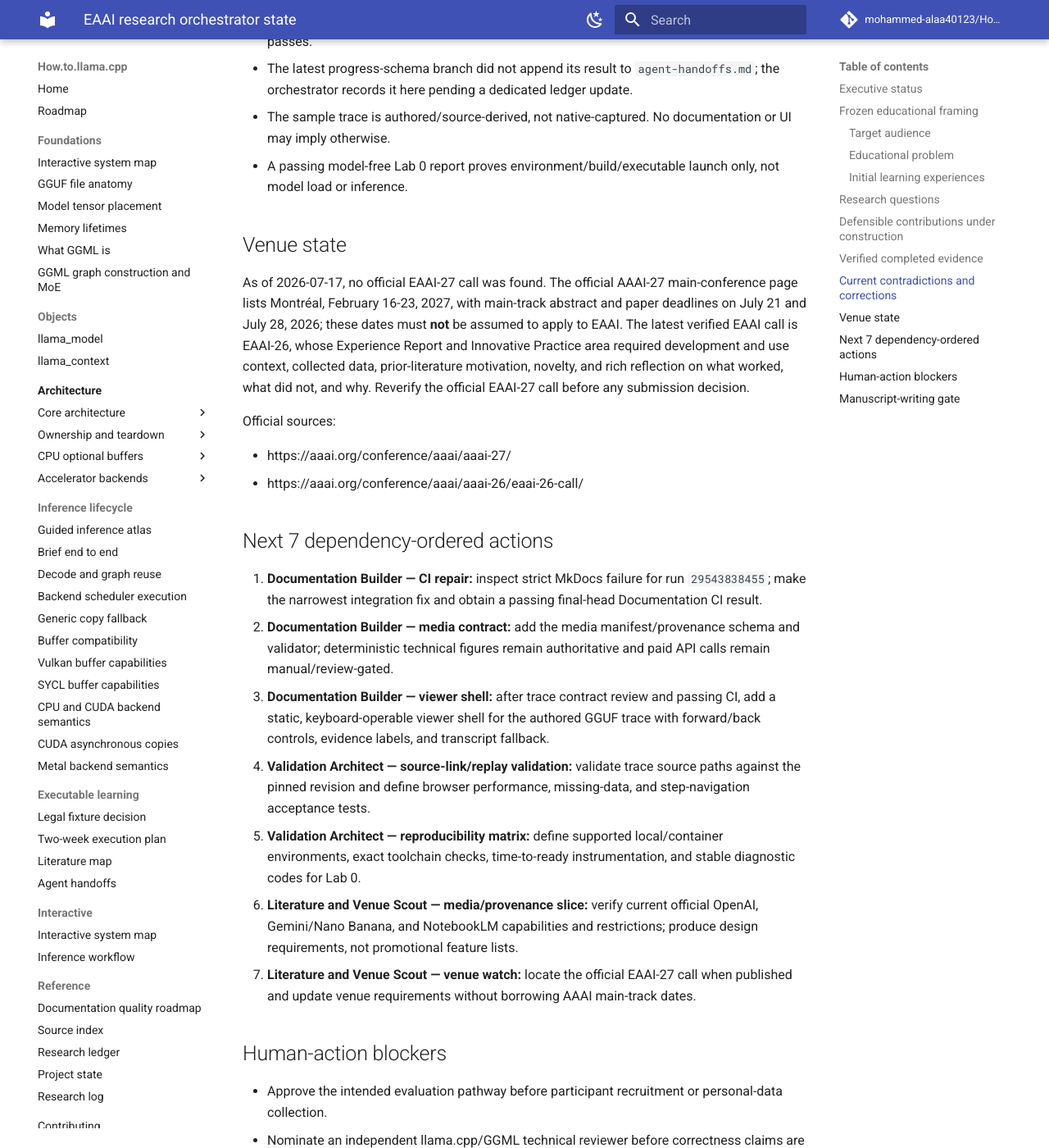
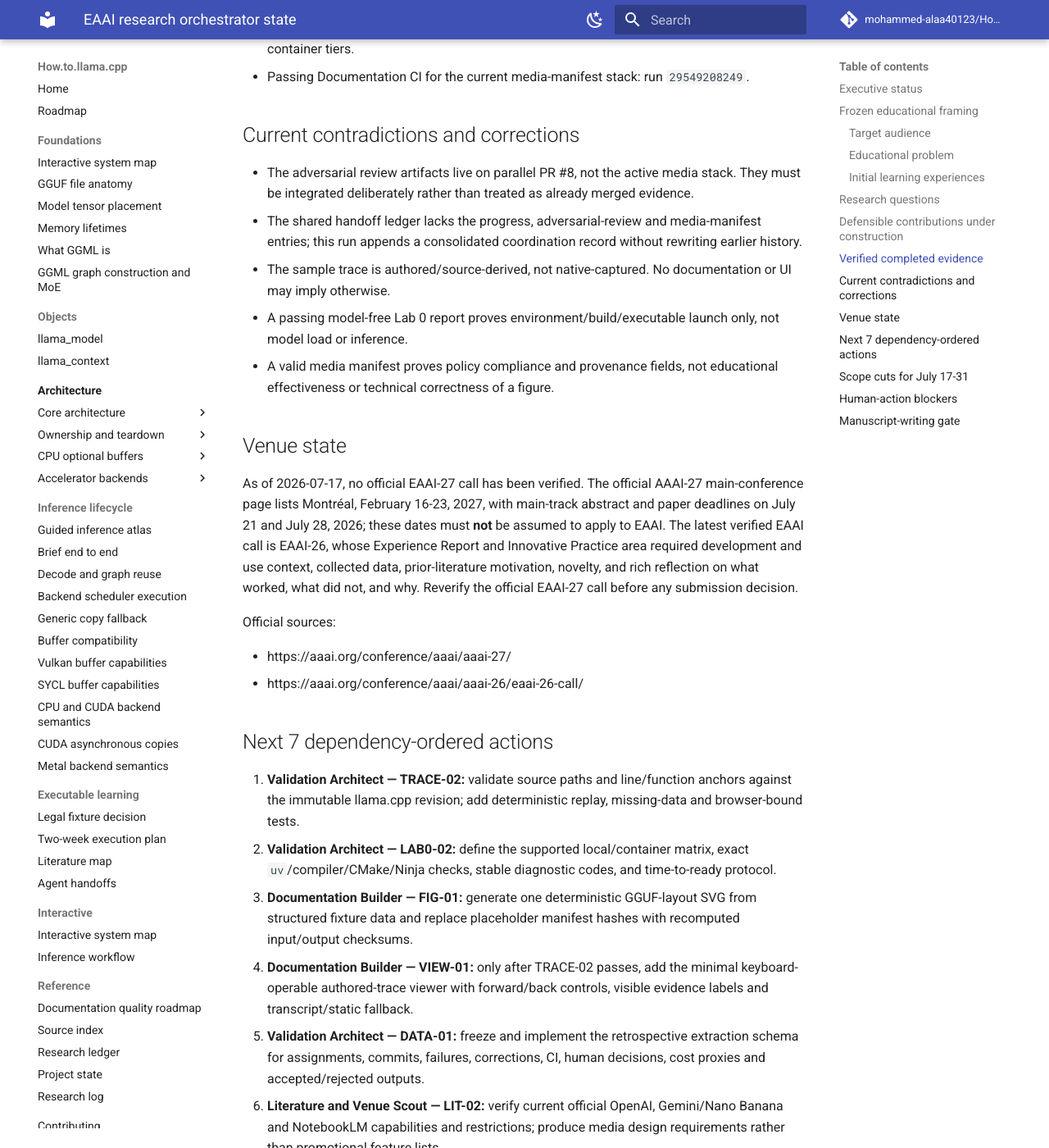
Before and after one commit to mohammed-alaa40123/How.to.llama.cpp, an MkDocs documentation site: the page built from docs/publication/orchestrator-state.md, in a window 1280 px wide and 1400 px high, scrolled down 2784 px. Shown: the whole window at 82% size. Built offline with MkDocs 1.6.1 and Material for MkDocs 9.7.7, drawn with Linux system fonts in a browser that asks for light colours; comment, search, counter and statistics services are not loaded; some of the changed text lies outside the part shown.

Commit message:
docs: refresh EAAI orchestration state after media CI

```diff
--- a/docs/publication/orchestrator-state.md
+++ b/docs/publication/orchestrator-state.md
@@ -1,6 +1,6 @@
 # EAAI research orchestrator state
 
-_Last updated: 2026-07-17 03:06 Africa/Cairo_
+_Last updated: 2026-07-17 06:01 Africa/Cairo_
 
 This file is the single source of truth for the EAAI experience-report preparation. It coordinates bounded repository work; it does not authorize manuscript drafting.
 
@@ -8,11 +8,13 @@
 
 **Phase:** Week 1 foundation — contracts, deterministic fixtures, schemas, and the smallest executable-learning vertical slice.
 
-**Overall judgment:** the project has a coherent educational-artifact direction and a useful repository-native agent case study, but it is not manuscript-ready. The strongest completed evidence is machine-checkable provenance and boundary enforcement. The weakest areas are actual learner/expert-use evidence, independent correctness review, baseline comparison, retrospective agent-workflow data, and a working end-to-end demo.
+**Overall judgment:** the project now has a coherent contract layer with passing commit-scoped CI through the media-manifest branch. The strongest evidence is machine-checkable separation of build, inference, authored/source-derived trace data, local progress, and deterministic versus generated media. The weakest areas remain learner/expert-use evidence, independent technical review, a fair workflow baseline, retrospective agent-workflow extraction, native/container reproducibility, and a coherent end-to-end demo.
 
-**Current stacked branch:** `agent/progress-schema-validation` at `82f3f8c7bdfaff1e33ffb4ea733422c07fa00ad5`.
+**Current stacked branch:** `agent/media-manifest-validation` at `bcb7555ef8b4e80817b5b812c35db6b1c6f7b9a9`.
 
-**Current CI state:** Documentation CI run `29543838455` failed only at strict MkDocs integration after all context, link, source-index, unit-test discovery, shell, Python-compilation, and asset-validation steps passed. This is a release blocker for the stacked branch and must be resolved before new viewer or media features are accepted.
+**Current CI state:** Documentation CI run `29549208249` completed successfully for the media-manifest branch. Strict MkDocs integration, unit tests, compilation and asset checks are therefore no longer the active blocker for the contract stack.
+
+**Parallel review state:** draft PR #8 contains an adversarial EAAI review package. Its findings are coordination evidence but are not yet integrated into the active stack. The review recommends rejection in the current evidence state and identifies major gaps in educational outcomes, workflow comparison, native reproducibility, viewer learning value and independent technical correctness review.
 
 ## Frozen educational framing
 
@@ -61,19 +63,22 @@
 - Deterministic 428-byte GGUF v3 generator, manifest, golden parse, checksum, alignment/range assertions, and corruption fixtures.
 - Lab 0 six-phase report contract and semantic validator.
 - Versioned executable-trace schema, authored GGUF-loading trace, replay/provenance validator, and malformed-input tests.
-- Versioned local-only learner-progress schema and privacy-minimizing validator on the latest stacked branch.
+- Versioned local-only learner-progress schema and privacy-minimizing validator.
+- Media asset manifest schema, semantic validator, deterministic authoritative example and generated-media safety boundaries.
 - Initial literature map supporting intentionally unequal browser, local-native, and cloud-container tiers.
+- Passing Documentation CI for the current media-manifest stack: run `29549208249`.
 
 ## Current contradictions and corrections
 
-- README/project-state still list trace and progress schemas as unfinished even though stacked PRs implement them. They must be updated only after the stack is integrated and CI passes.
-- The latest progress-schema branch did not append its result to `agent-handoffs.md`; the orchestrator records it here pending a dedicated ledger update.
+- The adversarial review artifacts live on parallel PR #8, not the active media stack. They must be integrated deliberately rather than treated as already merged evidence.
+- The shared handoff ledger lacks the progress, adversarial-review and media-manifest entries; this run appends a consolidated coordination record without rewriting earlier history.
 - The sample trace is authored/source-derived, not native-captured. No documentation or UI may imply otherwise.
 - A passing model-free Lab 0 report proves environment/build/executable launch only, not model load or inference.
+- A valid media manifest proves policy compliance and provenance fields, not educational effectiveness or technical correctness of a figure.
 
 ## Venue state
 
-As of 2026-07-17, no official EAAI-27 call was found. The official AAAI-27 main-conference page lists Montréal, February 16-23, 2027, with main-track abstract and paper deadlines on July 21 and July 28, 2026; these dates must **not** be assumed to apply to EAAI. The latest verified EAAI call is EAAI-26, whose Experience Report and Innovative Practice area required development and use context, collected data, prior-literature motivation, novelty, and rich reflection on what worked, what did not, and why. Reverify the official EAAI-27 call before any submission decision.
+As of 2026-07-17, no official EAAI-27 call has been verified. The official AAAI-27 main-conference page lists Montréal, February 16-23, 2027, with main-track abstract and paper deadlines on July 21 and July 28, 2026; these dates must **not** be assumed to apply to EAAI. The latest verified EAAI call is EAAI-26, whose Experience Report and Innovative Practice area required development and use context, collected data, prior-literature motivation, novelty, and rich reflection on what worked, what did not, and why. Reverify the official EAAI-27 call before any submission decision.
 
 Official sources:
 
@@ -82,13 +87,19 @@
 
 ## Next 7 dependency-ordered actions
 
-1. **Documentation Builder — CI repair:** inspect strict MkDocs failure for run `29543838455`; make the narrowest integration fix and obtain a passing final-head Documentation CI result.
-2. **Documentation Builder — media contract:** add the media manifest/provenance schema and validator; deterministic technical figures remain authoritative and paid API calls remain manual/review-gated.
-3. **Documentation Builder — viewer shell:** after trace contract review and passing CI, add a static, keyboard-operable viewer shell for the authored GGUF trace with forward/back controls, evidence labels, and transcript fallback.
-4. **Validation Architect — source-link/replay validation:** validate trace source paths against the pinned revision and define browser performance, missing-data, and step-navigation acceptance tests.
-5. **Validation Architect — reproducibility matrix:** define supported local/container environments, exact toolchain checks, time-to-ready instrumentation, and stable diagnostic codes for Lab 0.
-6. **Literature and Venue Scout — media/provenance slice:** verify current official OpenAI, Gemini/Nano Banana, and NotebookLM capabilities and restrictions; produce design requirements, not promotional feature lists.
-7. **Literature and Venue Scout — venue watch:** locate the official EAAI-27 call when published and update venue requirements without borrowing AAAI main-track dates.
+1. **Validation Architect — TRACE-02:** validate source paths and line/function anchors against the immutable llama.cpp revision; add deterministic replay, missing-data and browser-bound tests.
+2. **Validation Architect — LAB0-02:** define the supported local/container matrix, exact `uv`/compiler/CMake/Ninja checks, stable diagnostic codes, and time-to-ready protocol.
+3. **Documentation Builder — FIG-01:** generate one deterministic GGUF-layout SVG from structured fixture data and replace placeholder manifest hashes with recomputed input/output checksums.
+4. **Documentation Builder — VIEW-01:** only after TRACE-02 passes, add the minimal keyboard-operable authored-trace viewer with forward/back controls, visible evidence labels and transcript/static fallback.
+5. **Validation Architect — DATA-01:** freeze and implement the retrospective extraction schema for assignments, commits, failures, corrections, CI, human decisions, cost proxies and accepted/rejected outputs.
+6. **Literature and Venue Scout — LIT-02:** verify current official OpenAI, Gemini/Nano Banana and NotebookLM capabilities and restrictions; produce media design requirements rather than promotional feature lists.
+7. **Literature and Venue Scout — VENUE-01:** locate the official EAAI-27 call when published and update venue requirements without borrowing AAAI main-track dates.
+
+## Scope cuts for July 17-31
+
+- Optional generated image/audio/video samples remain noncritical and must not delay Lab 0, GGUF Anatomy, trace validation, deterministic figures, progress portability or retrospective evidence.
+- Codespaces polish is secondary to one reproducible devcontainer definition and documented local-native evidence.
+- Native trace instrumentation remains blocked until authored-trace source links, replay semantics and viewer accessibility pass.
 
 ## Human-action blockers
 
```
Also changed, not shown: other parts of docs/publication/orchestrator-state.md (+1 -1 lines).
